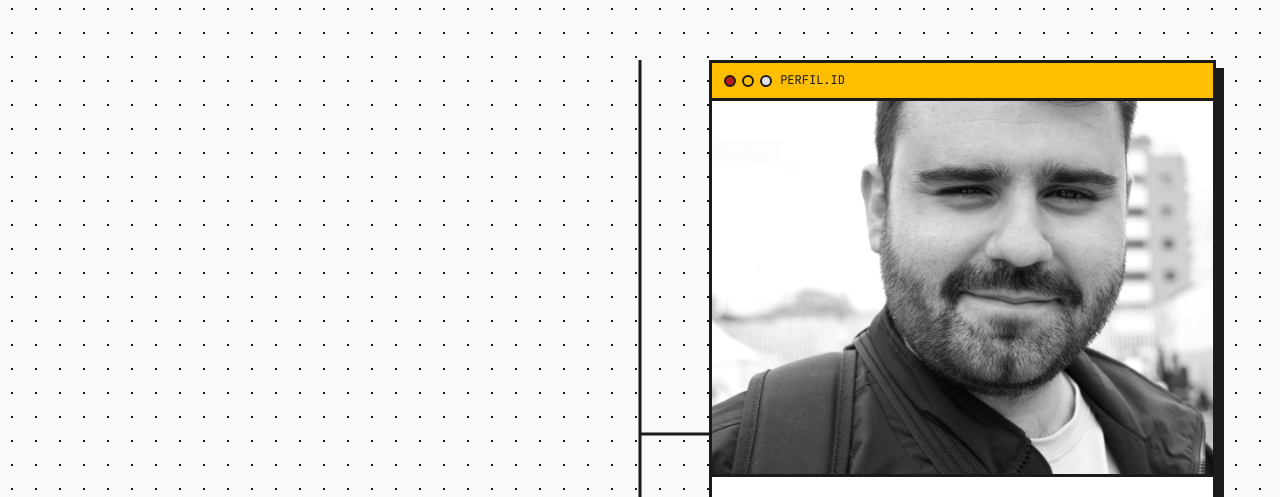
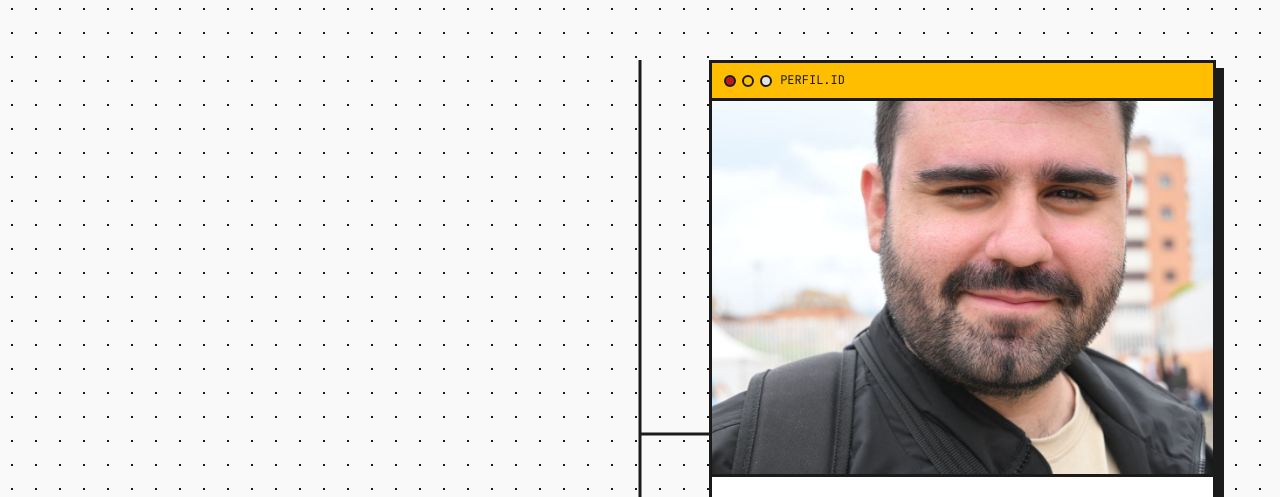
Before and after one commit to sdurutr436/portfolio-sdurutr436, a website: page index.html in a window 1280 px wide. Shown: the part 1083-1580 px from the top of the page. Drawn offline with nearby package versions, Linux system fonts and the light colour scheme; files that its build step writes are made by us from their sources.

Commit message:
fix: Quita el efecto hover de la tarjeta de perfil

```diff
--- a/scss/components/_card.scss
+++ b/scss/components/_card.scss
@@ -89,8 +89,11 @@
     padding-top: $unit * 2;
   }
 
-  // Identity card: a bit more vertical room for the portrait.
+  // Identity card: more vertical room for the portrait, always in colour,
+  // and no hover effect (the photo isn't a "project preview").
   &--profile &__media { aspect-ratio: 4 / 3; }
+  &--profile &__media img,
+  &--profile:hover &__media img { filter: none; }
 
   // key/value rows (location, languages…)
   &__meta {
```
